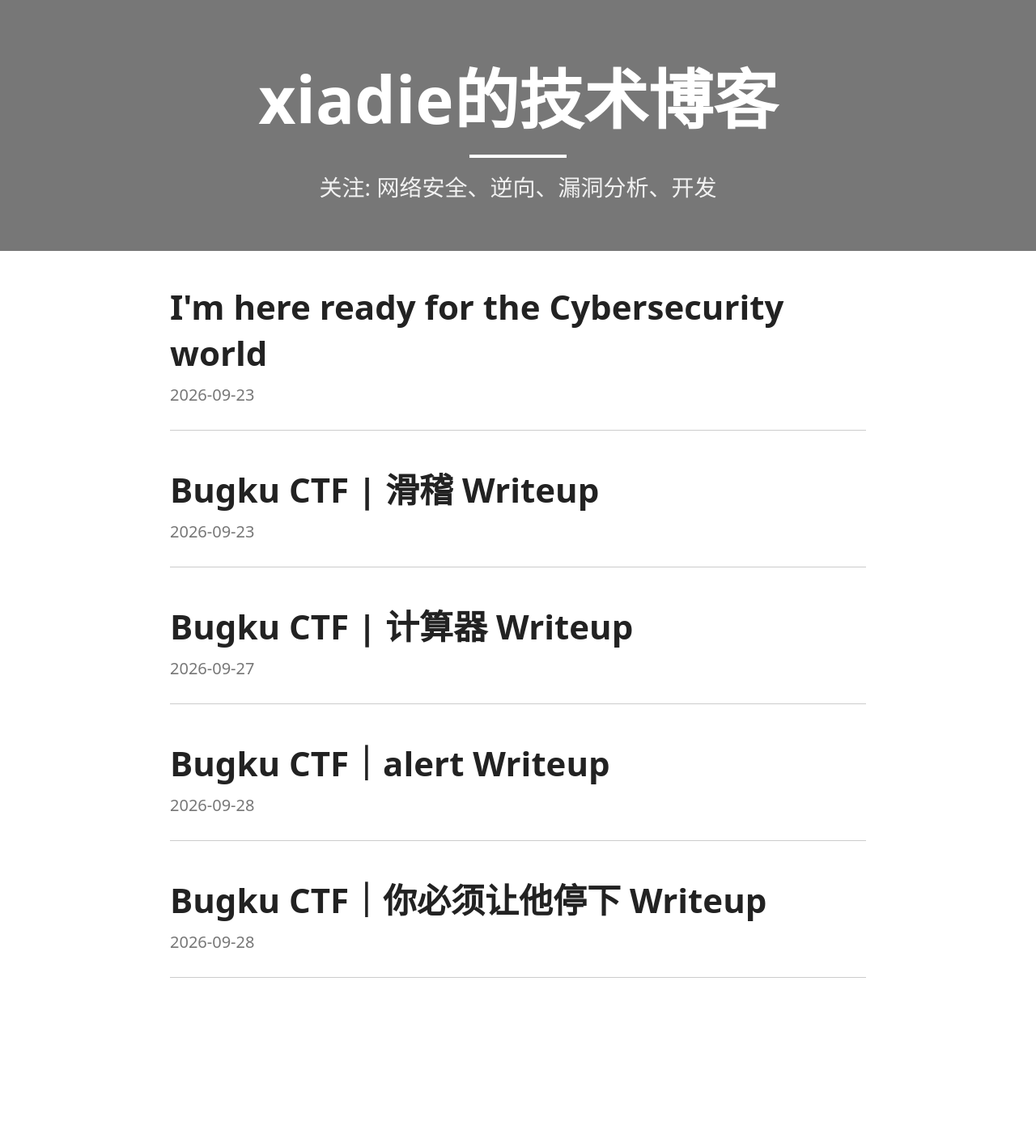
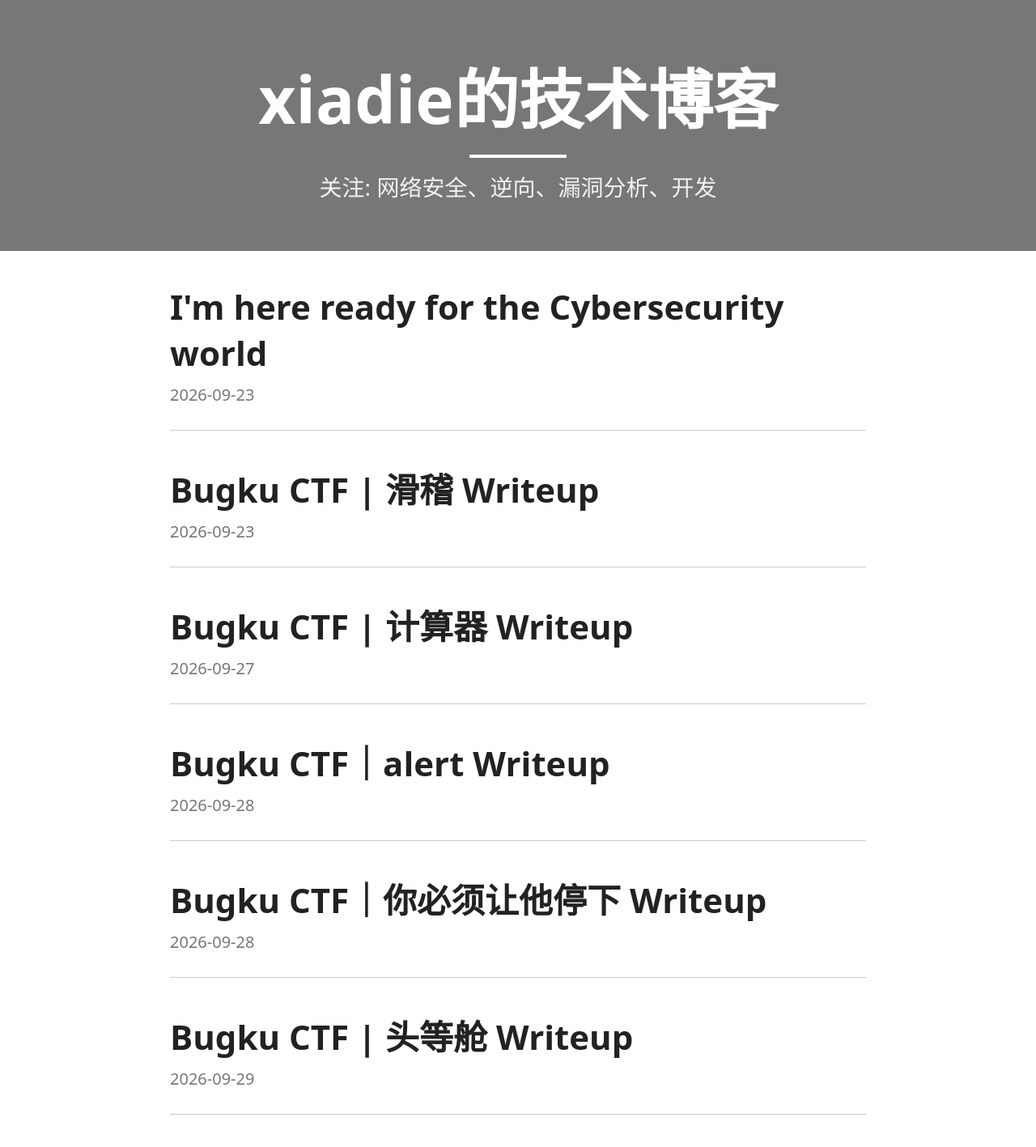
Before and after one commit to xiadie174/xiadie-s-, a Jekyll site: the page index.html, which Jekyll copies as it is, in a window 1280 px wide. Shown: the whole page at 81% size. Built offline with Jekyll 4.4.1, drawn with Linux system fonts in a browser that asks for light colours; before the commit the page ends 1248 px from its top, so only the background shows below that.

Commit message:
Update links and add new post items in index.html

```diff
--- a/index.html
+++ b/index.html
@@ -56,8 +56,12 @@
             <div class="post-date">2026-09-28</div>
         </div>
         <div class="post-item">
-            <a class="post-title" href="posts/posy5.html">Bugku CTF｜你必须让他停下 Writeup</a >
+            <a class="post-title" href="posts/post5.html">Bugku CTF｜你必须让他停下 Writeup</a >
             <div class="post-date">2026-09-28</div>
+        </div>
+        <div class="post-item">
+            <a class="post-title" href="posts/post5.html">Bugku CTF | 头等舱 Writeup</a >
+            <div class="post-date">2026-09-29</div>
         </div>
     </div>
 </body>
```
